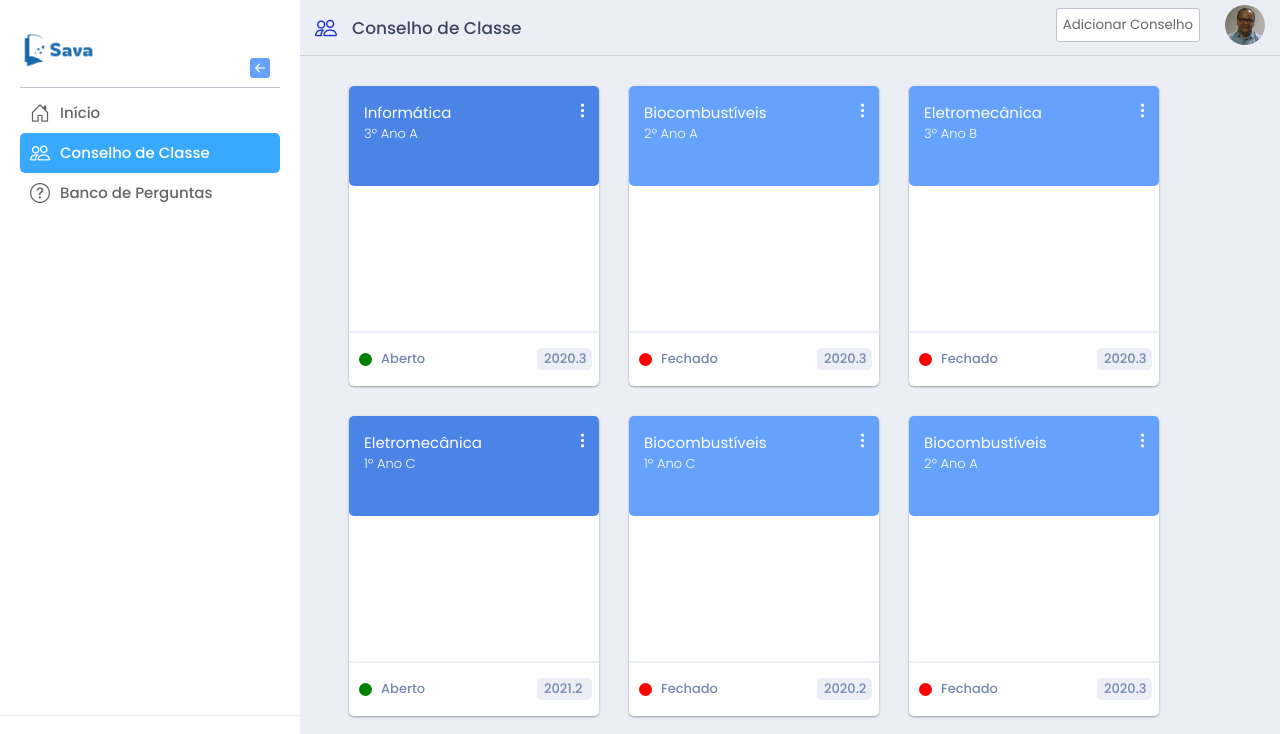
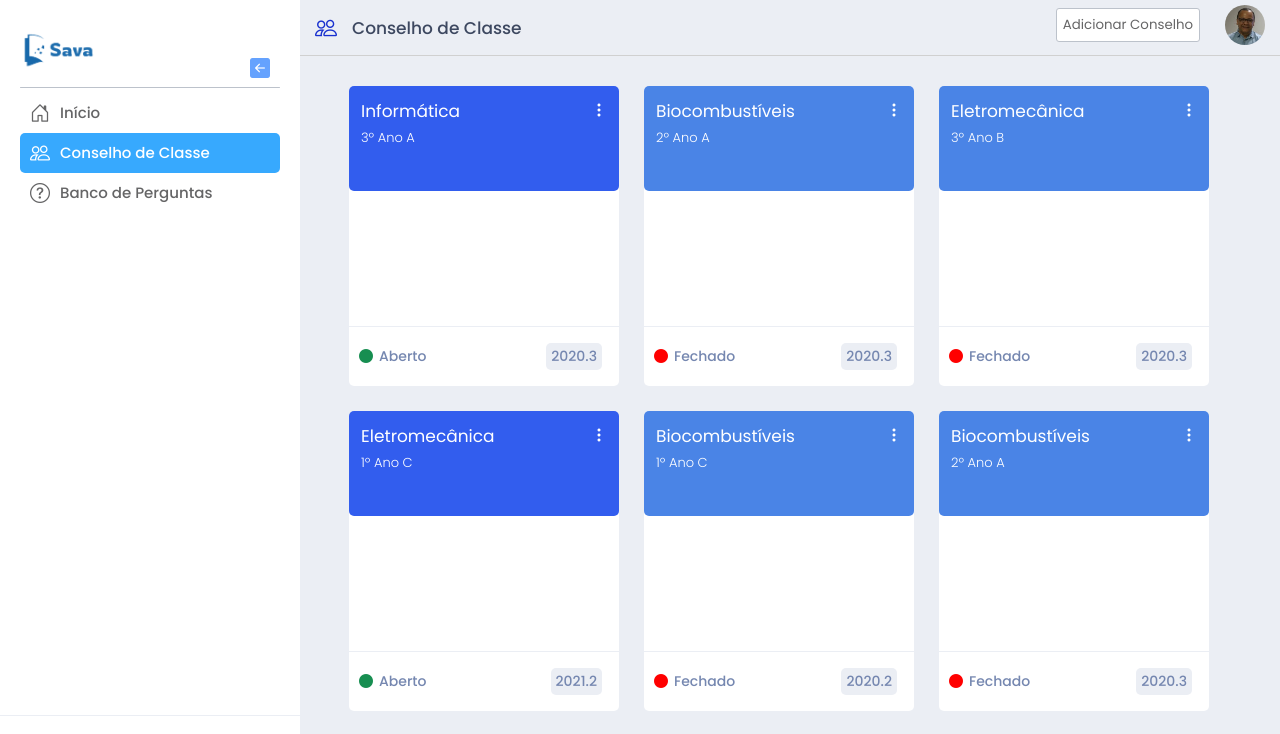
Before and after one commit to jonatasfbastos/sava_front, a React (Create React App) app: page /conselho_de_classe in a window 1280 px wide. Shown: the top 734 px of the page. Built offline with nearby package versions, Linux system fonts and the light colour scheme.

Commit message:
fix some things in card component

```diff
--- a/src/App.css
+++ b/src/App.css
@@ -8,6 +8,7 @@
   --dark-gray-1: #283049;
   --dark-gray-2: #3D4860;
   --dark-gray-3: #656566;
+  --light-gray-0: #7587B0;
   --light-gray-1: #A4AAB6;
   --light-gray-2: #BCC2CB;
   --light-gray: #D0D0D0;
--- a/src/components/card-item/card-item.css
+++ b/src/components/card-item/card-item.css
@@ -1,104 +1,97 @@
-.card-body{
-    background-color: #ffffff;
-    border-radius: 5px;
-    width: 250px;
+.card-item-container {
+    background: var(--white);
+
+    width: 270px;
     height: 300px;
-    box-shadow: 0 1px 3px rgba(0,0,0,0.12), 0 1px 2px rgba(0,0,0,0.24);
-  transition: all 0.3s cubic-bezier(.25,.8,.25,1);
-}
 
-.top{
-    width: 100%;
-    height: 100px;
-    background-color: var(--light-blue-2);
     border-radius: 5px;
 }
 
-.top.open{
-    background-color: var(--light-blue-1);
+.card-top {
+    background: var(--dark-blue-3);
+    color: var(--white);
+
+    width: 100%;
+    height: 35%;
+
+    display: flex;
+    flex-direction: column;
+
+    border-radius: 5px;
 }
 
-  .top h2 {
-    font-weight: 380;
-    padding: 15px;
-    padding-bottom: 0px;
-    color: rgb(255, 255, 255);
+.card-top.closed {
+    background: var(--light-blue-1)
+}
 
+.card-top-content {
+    padding: 12px;
+}
+
+.card-top-header {
+    display: flex;
+    justify-content: space-between;
+}
+
+.card-top-content span {
+    font-size: 13px;
+    font-weight: 300;
+}
+
+.card-top-content .card-top-header span {
+    font-size: 17px;
     font-weight: 400;
 }
 
-  h2 {
-    font-size: 15px;
+.card-body {
+    height: 45%;
 }
 
-  h3 {
-    font-size: 13px;
+.card-bottom {
+    height: 20%;
+    width: 100%;
+
+    border-top: 1px solid var(--light-gray-3);
 }
 
-  .top h3 {
-    font-weight: 380;
-    color: white;
-    padding: 15px;
-    padding-top: 0px;
+.card-bottom-content {
+    padding: 5px 10px;
+    width: 90%;
+
+    display: flex;
+    flex-direction: row;
+
+    justify-content: space-between;
+
+    font-size: 14px;
+
+    color: var(--light-gray-0);
+    margin-top: 11px;
 }
 
-  hr.line {
-    color: #D0D0D0;
-    position:absolute;
-    width: 99%;
-    border: 0.3px solid var(--light-gray-3);
+.status {
+    padding-top: 3px;
 }
 
-  .footer {
-    position: relative;
-    margin-top: 145px;
+.status i {
+    margin-right: 6px;
 }
 
-  .footer h3.status {
-    margin-top: 18px;
-    margin-left: 32px;
-    position: absolute;
-    color: #7587B0;
+.status.is-opened i {
+    color: var(--light-green-1);
+}
+
+.status.is-closed i {
+    color: red;
+}
+
+.card-bottom-content span {
+    color: var(--light-gray-0);
     font-weight: 500;
 }
 
-  .footer h3.ano {
-    font-weight: 500;
-    color: #7587B0;
-    position: absolute;
-    margin: 18px 10px 100px 195px;
-  }
-
-.circle {
-    position: absolute;
-    width: 13px;
-    height: 13px;
-    border-radius: 50%;
-    margin: 22px 20px 1px 10px;
-}
-
-.circleOpen {
-    background: green;
-}
-
-.circleClose{
-    background: red;
-}
-
-.background_ano {
-    position: absolute;
-    width: 55px;
-    height: 22px;
-    left: 188px;
-    top: 17px;
+.card-bottom-content .card-quarter {
     background: var(--light-gray-3);
     border-radius: 5px;
+    padding: 3px 5px;
 }
-
-.icon {
-  font-size: 17px;
-  color: var(--white);
-  position: absolute;
-  margin: 12px 215px 1px 225px;
-
-}
--- a/src/components/card-item/card-item.jsx
+++ b/src/components/card-item/card-item.jsx
@@ -1,30 +1,33 @@
-import React from "react";
+import react from "react";
 import './card-item.css';
 
+const CardItem = (props) => {
+    const {subject, classYear, isOpened, quarter} = props;
 
-
-const CardItem = (props) =>{
-    const {subject, classYear, isOpened, quarter} = props;
     return(
         <div className="card-item-container">
-            <div className="card-body ">
-                <div className={`top ${isOpened ? "open" : "close"}`}>
-                    <div className="icon">
+            <div className={`card-top ${isOpened ? "" : "closed"}`}>
+                <div className="card-top-content">
+                    <div className="card-top-header">
+                        <span>{subject}</span>
                         <i class="bi bi-three-dots-vertical"></i>
                     </div>
-                    <h2>{subject}</h2>
-                    <h3>{classYear}</h3>
+                    <span>{classYear}</span>
                 </div>
-                <div className="footer">
-                    <hr className="line"/>
-                    <div className="status">
-                        <h3 className="status">{`${isOpened ? "Aberto" : "Fechado"}`}</h3>
+            </div>
+            <div className="card-body">
+
+            </div>
+            <div className="card-bottom">
+                <div className="card-bottom-content">
+                    <div className={`status is-${isOpened ? "opened" : "closed"}`} >
+                        <i class="bi bi-circle-fill"></i>
+                        <span>{`${isOpened ? "Aberto" : "Fechado"}`}</span>
                     </div>
-                    <div className="isOpened">
-                        <div className={`circle circle${isOpened ? "Open" : "Close"}`}></div>
-                        <div className="background_ano"></div>
-                        <h3 className="ano">{quarter}</h3>
+                    <div className="card-quarter">
+                        <span>{quarter}</span>
                     </div>
+
                 </div>
             </div>
         </div>
--- a/src/components/card/card.css
+++ b/src/components/card/card.css
@@ -1,15 +1,11 @@
 .cards-container {
 	display: flex;
 	flex-wrap: wrap;
-	display: flex;
 
-	width: 90%;
+    gap: 25px;
+
+    width: 90%;
 
 	margin-left: auto;
 	margin-right: auto;
 }
-
-.cards-container {
-	row-gap: 30px;
-	gap: 30px;
-}
--- a/src/components/card/card.jsx
+++ b/src/components/card/card.jsx
@@ -1,15 +1,11 @@
-import React from 'react';
+import react from "react";
 
 import './card.css';
 
 import CardItem from '../card-item/card-item';
-
 import data from '../../jsons/class-council.json'
 
-const Card = () => {
-
-	return (
-		<div className='cards-container-all'>
+const Card = () => (
     <div className='cards-container'>
         {data.map((cardItem,index)=>(
             <CardItem
@@ -21,10 +17,6 @@ const Card = () => {
             />
         ))}
     </div>
-		</div>
 )
 
-
-
-}
-export default Card;
+export default Card
--- a/src/pages/class-council/class-council.css
+++ /dev/null
@@ -1,3 +0,0 @@
-.container-class-council {
-    background-color: red;
-}
```
Lines whose indentation alone changed are shown as unchanged.
